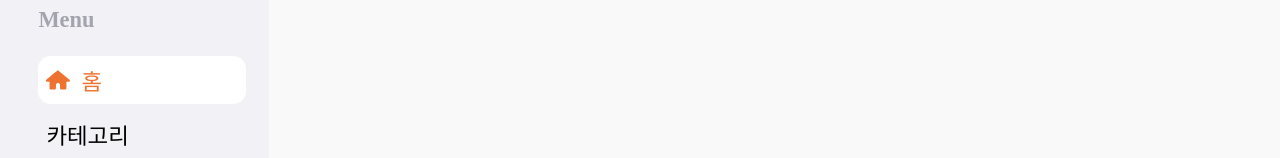
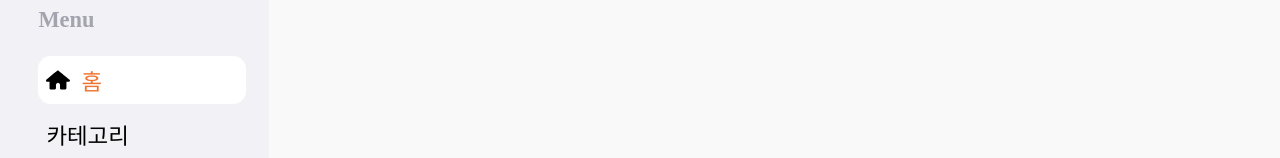
Before and after one commit to jsb8740/FarvoriteMusicList, a Vue app: page / in a window 1280 px wide. Shown: the part 124-282 px from the top of the page. Built offline with nearby package versions, Linux system fonts and the light colour scheme.

Commit message:
event.target -> HTMLInpuElment 타입 형변환

```diff
--- a/src/components/layouts/TheSide.vue
+++ b/src/components/layouts/TheSide.vue
@@ -6,7 +6,7 @@
       <div class="category">Menu</div>
 
       <RouterLink :to="{ name: 'Home' }" @click="checkClicked">
-        <Home :clicked="true"></Home>
+        <Home :clicked="propsClicked"></Home>
         홈
       </RouterLink>
 
@@ -30,9 +30,10 @@ import { ref, computed } from "vue";
 const propsClicked = ref(false);
 
 const checkClicked = (event: InputEvent) => {
-  propsClicked.value = event.target!.classList.contains(
+  propsClicked.value = (event.target as HTMLInputElement).classList.contains(
     "router-link-exact-active"
   );
+  console.log(propsClicked.value);
 };
 
 // const computed(() => '');
@@ -46,9 +47,9 @@ const checkClicked = (event: InputEvent) => {
 
   background-color: white;
   color: $orangeColor;
-  >>> svg.fill {
-    fill: $orangeColor;
-  }
+  // >>> svg.fill {
+  //   fill: $orangeColor;
+  // }
 }
 
 .header {
```
